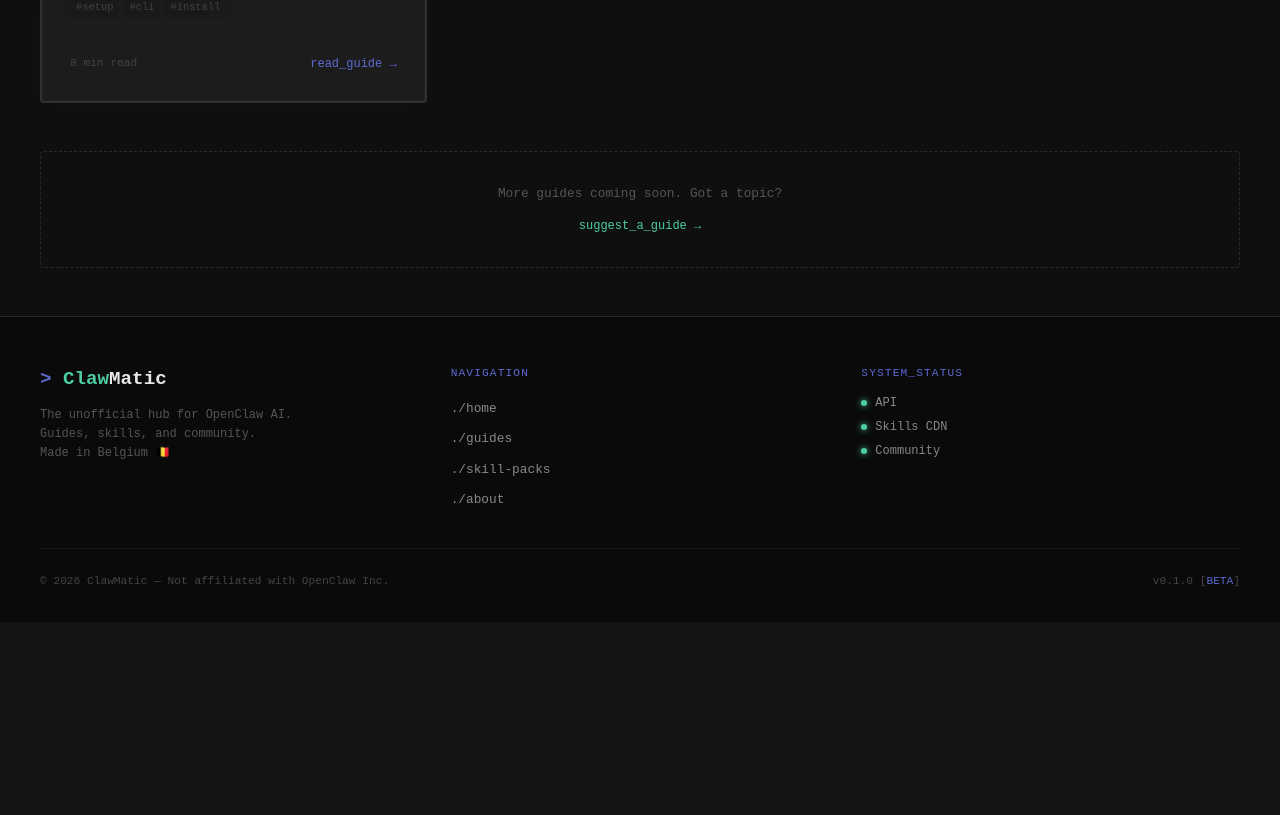
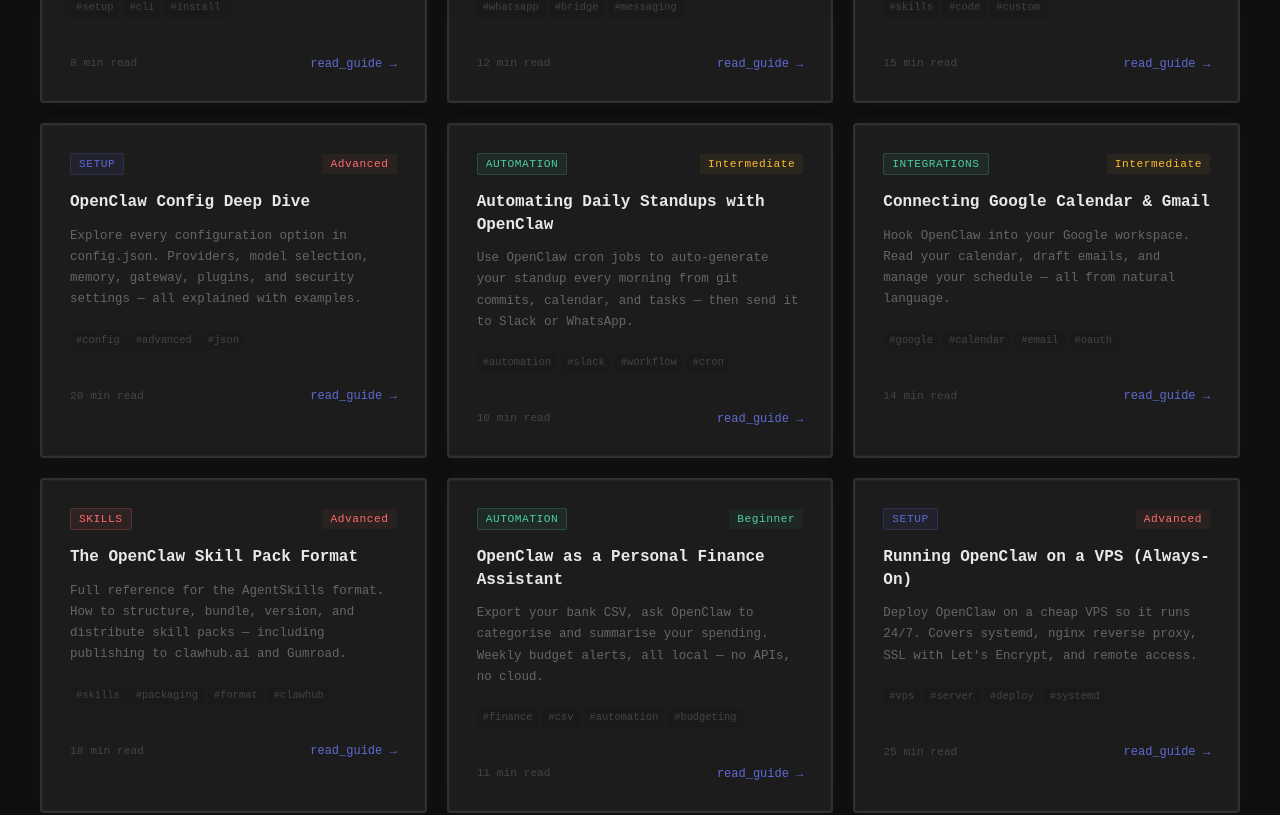
Before and after one commit to Clawmatic/clawmatic, a Next.js app: page /guides in a window 1280 px wide. Shown: the part 780-1595 px from the top of the page. Before the commit the page ends 1402 px from the top, so only its background shows below. Built offline with nearby package versions, Linux system fonts and the light colour scheme.

Commit message:
feat: enable all 9 guides publicly, update sitemap

```diff
--- a/src/app/guides/page.tsx
+++ b/src/app/guides/page.tsx
@@ -3,7 +3,6 @@
 import Link from 'next/link';
 
 
-// Only live guides are shown publicly. Add guides here once their content is ready.
 const guides = [
   {
     id: 1,
@@ -16,6 +15,110 @@
     difficulty: 'Beginner',
     difficultyColor: '#4ECCA3',
     tags: ['setup', 'cli', 'install'],
+    updated: '2026-03-28',
+  },
+  {
+    id: 2,
+    category: 'INTEGRATIONS',
+    categoryColor: '#4ECCA3',
+    title: 'Connecting OpenClaw to WhatsApp',
+    slug: 'connect-whatsapp',
+    description: 'Bridge OpenClaw with WhatsApp so you can send messages, commands, and receive updates directly in your chat. Step-by-step with QR code setup.',
+    readTime: '12 min',
+    difficulty: 'Intermediate',
+    difficultyColor: '#FEBC2E',
+    tags: ['whatsapp', 'bridge', 'messaging'],
+    updated: '2026-03-28',
+  },
+  {
+    id: 3,
+    category: 'SKILLS',
+    categoryColor: '#FF6B6B',
+    title: 'Building Your First Custom Skill',
+    slug: 'first-skill',
+    description: 'Learn how OpenClaw skills work, write a simple one from scratch, and deploy it to your agent. Includes the full skill schema and a working example.',
+    readTime: '15 min',
+    difficulty: 'Intermediate',
+    difficultyColor: '#FEBC2E',
+    tags: ['skills', 'code', 'custom'],
+    updated: '2026-03-28',
+  },
+  {
+    id: 4,
+    category: 'SETUP',
+    categoryColor: '#5E6AD2',
+    title: 'OpenClaw Config Deep Dive',
+    slug: 'config-deep-dive',
+    description: 'Explore every configuration option in config.json. Providers, model selection, memory, gateway, plugins, and security settings — all explained with examples.',
+    readTime: '20 min',
+    difficulty: 'Advanced',
+    difficultyColor: '#FF6B6B',
+    tags: ['config', 'advanced', 'json'],
+    updated: '2026-03-28',
+  },
+  {
+    id: 5,
+    category: 'AUTOMATION',
+    categoryColor: '#4ECCA3',
+    title: 'Automating Daily Standups with OpenClaw',
+    slug: 'automate-standups',
+    description: 'Use OpenClaw cron jobs to auto-generate your standup every morning from git commits, calendar, and tasks — then send it to Slack or WhatsApp.',
+    readTime: '10 min',
+    difficulty: 'Intermediate',
+    difficultyColor: '#FEBC2E',
+    tags: ['automation', 'slack', 'workflow', 'cron'],
+    updated: '2026-03-28',
+  },
+  {
+    id: 6,
+    category: 'INTEGRATIONS',
+    categoryColor: '#4ECCA3',
+    title: 'Connecting Google Calendar & Gmail',
+    slug: 'google-calendar-email',
+    description: 'Hook OpenClaw into your Google workspace. Read your calendar, draft emails, and manage your schedule — all from natural language.',
+    readTime: '14 min',
+    difficulty: 'Intermediate',
+    difficultyColor: '#FEBC2E',
+    tags: ['google', 'calendar', 'email', 'oauth'],
+    updated: '2026-03-28',
+  },
+  {
+    id: 7,
+    category: 'SKILLS',
+    categoryColor: '#FF6B6B',
+    title: 'The OpenClaw Skill Pack Format',
+    slug: 'skill-pack-format',
+    description: 'Full reference for the AgentSkills format. How to structure, bundle, version, and distribute skill packs — including publishing to clawhub.ai and Gumroad.',
+    readTime: '18 min',
+    difficulty: 'Advanced',
+    difficultyColor: '#FF6B6B',
+    tags: ['skills', 'packaging', 'format', 'clawhub'],
+    updated: '2026-03-28',
+  },
+  {
+    id: 8,
+    category: 'AUTOMATION',
+    categoryColor: '#4ECCA3',
+    title: 'OpenClaw as a Personal Finance Assistant',
+    slug: 'finance-assistant',
+    description: 'Export your bank CSV, ask OpenClaw to categorise and summarise your spending. Weekly budget alerts, all local — no APIs, no cloud.',
+    readTime: '11 min',
+    difficulty: 'Beginner',
+    difficultyColor: '#4ECCA3',
+    tags: ['finance', 'csv', 'automation', 'budgeting'],
+    updated: '2026-03-28',
+  },
+  {
+    id: 9,
+    category: 'SETUP',
+    categoryColor: '#5E6AD2',
+    title: 'Running OpenClaw on a VPS (Always-On)',
+    slug: 'vps-setup',
+    description: 'Deploy OpenClaw on a cheap VPS so it runs 24/7. Covers systemd, nginx reverse proxy, SSL with Let\'s Encrypt, and remote access.',
+    readTime: '25 min',
+    difficulty: 'Advanced',
+    difficultyColor: '#FF6B6B',
+    tags: ['vps', 'server', 'deploy', 'systemd'],
     updated: '2026-03-28',
   },
 ];
--- a/src/app/sitemap.ts
+++ b/src/app/sitemap.ts
@@ -2,9 +2,16 @@
 
 const BASE_URL = 'https://clawmatic.eu';
 
-// Only include live guides — add slugs here when content is ready
 const guides = [
   'getting-started',
+  'connect-whatsapp',
+  'first-skill',
+  'config-deep-dive',
+  'automate-standups',
+  'google-calendar-email',
+  'skill-pack-format',
+  'finance-assistant',
+  'vps-setup',
 ];
 
 export default function sitemap(): MetadataRoute.Sitemap {
```
